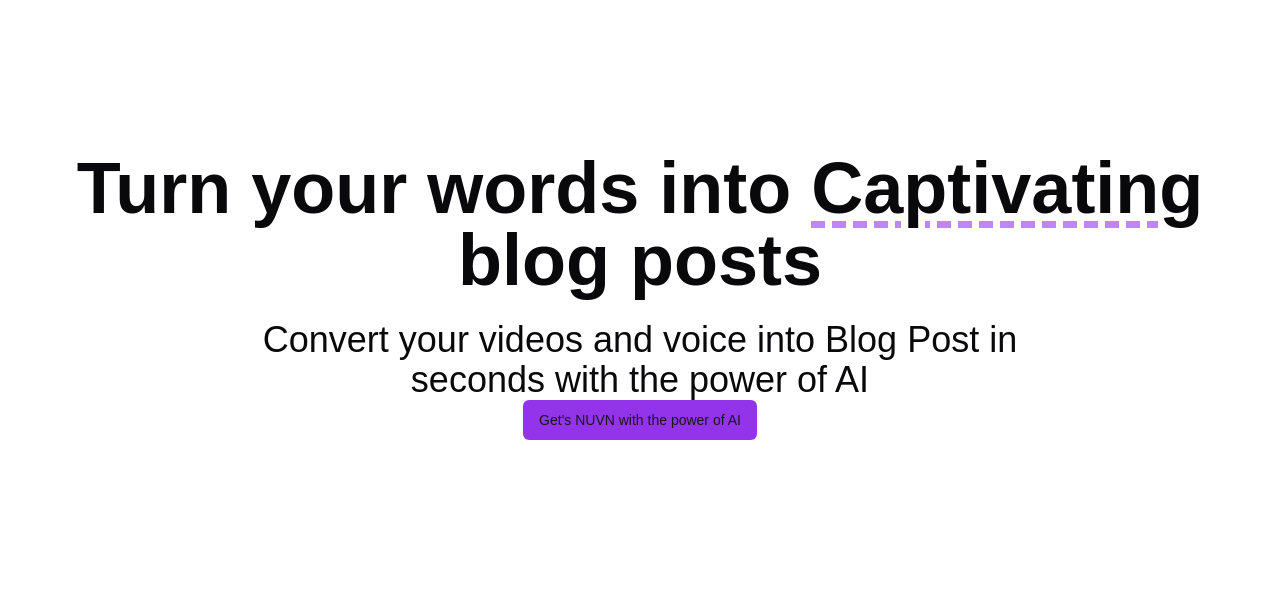
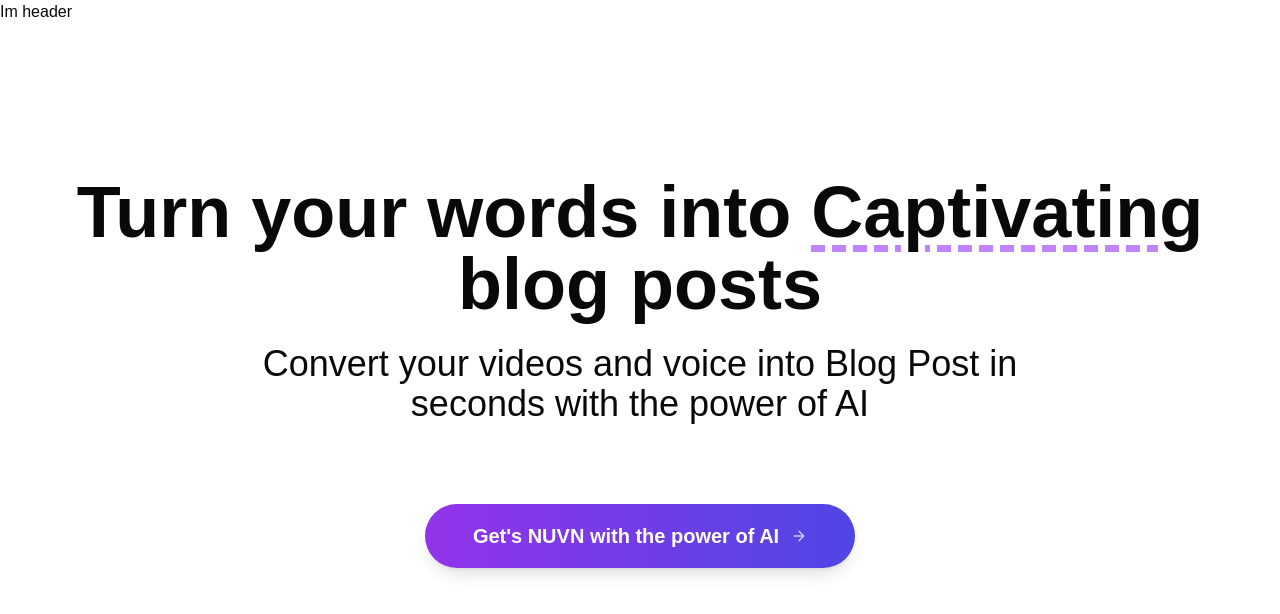
Before and after one commit to Codngwthubaid/Ai-VideoNarrative, a Next.js app: page / in a window 1280 px wide. Shown: the top 614 px of the page. Built offline with nearby package versions, Linux system fonts and the light colour scheme.

Commit message:
Banner Section is completes, Now start working on the Header Section

```diff
--- a/app/layout.tsx
+++ b/app/layout.tsx
@@ -1,6 +1,7 @@
 import type { Metadata } from "next";
 import localFont from "next/font/local";
 import "./globals.css";
+import Header from "@/components/home/Header";
 
 const geistSans = localFont({
   src: "./fonts/GeistVF.woff",
@@ -28,6 +29,7 @@
       <body
         className={`${geistSans.variable} ${geistMono.variable} antialiased`}
       >
+        <Header />
         {children}
       </body>
     </html>
--- a/components/home/Banner.tsx
+++ b/components/home/Banner.tsx
@@ -1,6 +1,7 @@
 import React from 'react'
 import { Button } from "@/components/ui/button"
 import Link from 'next/link'
+import { ArrowRight } from 'lucide-react'
 
 const Banner = () => {
     return (
@@ -11,8 +12,11 @@
             <h2 className='text-center px-4 lg:px-0 lg:max-w-4xl'>Convert your videos and voice into Blog Post in seconds with the power of AI
             </h2>
 
-            <Button variant={"link"} className=''>
-                <Link href="/#pricing">Get's NUVN with the power of AI</Link>
+            <Button variant={"link"} className='mt-6 text-xl px-12 rounded-full py-8 lg:mt-20 bg-gradient-to-r from-purple-600  to-indigo-600 hover:from-indigo-600 hover:to-purple-600 text-white font-bold shadow-lg hover:no-underline'>
+                <Link href="/#pricing" className='flex gap-x-3 items-center'>
+                <span className='relative'>Get's NUVN with the power of AI</span>
+                <ArrowRight className='animate-pulse'/>
+                </Link>
             </Button>
 
         </section>
--- /dev/null
+++ b/components/home/Header.tsx
@@ -0,0 +1,11 @@
+import React from 'react'
+
+const Header = () => {
+  return (
+    <div>
+      Im header
+    </div>
+  )
+}
+
+export default Header
```
